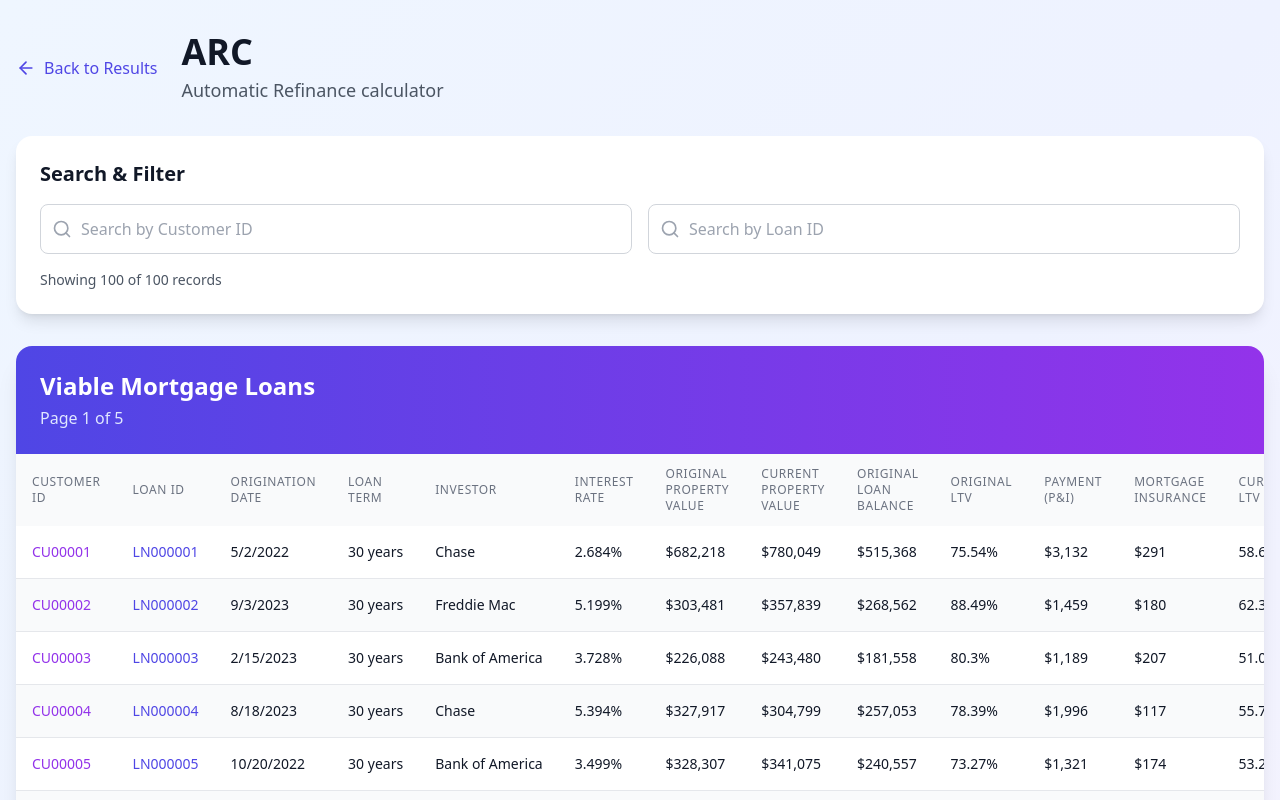
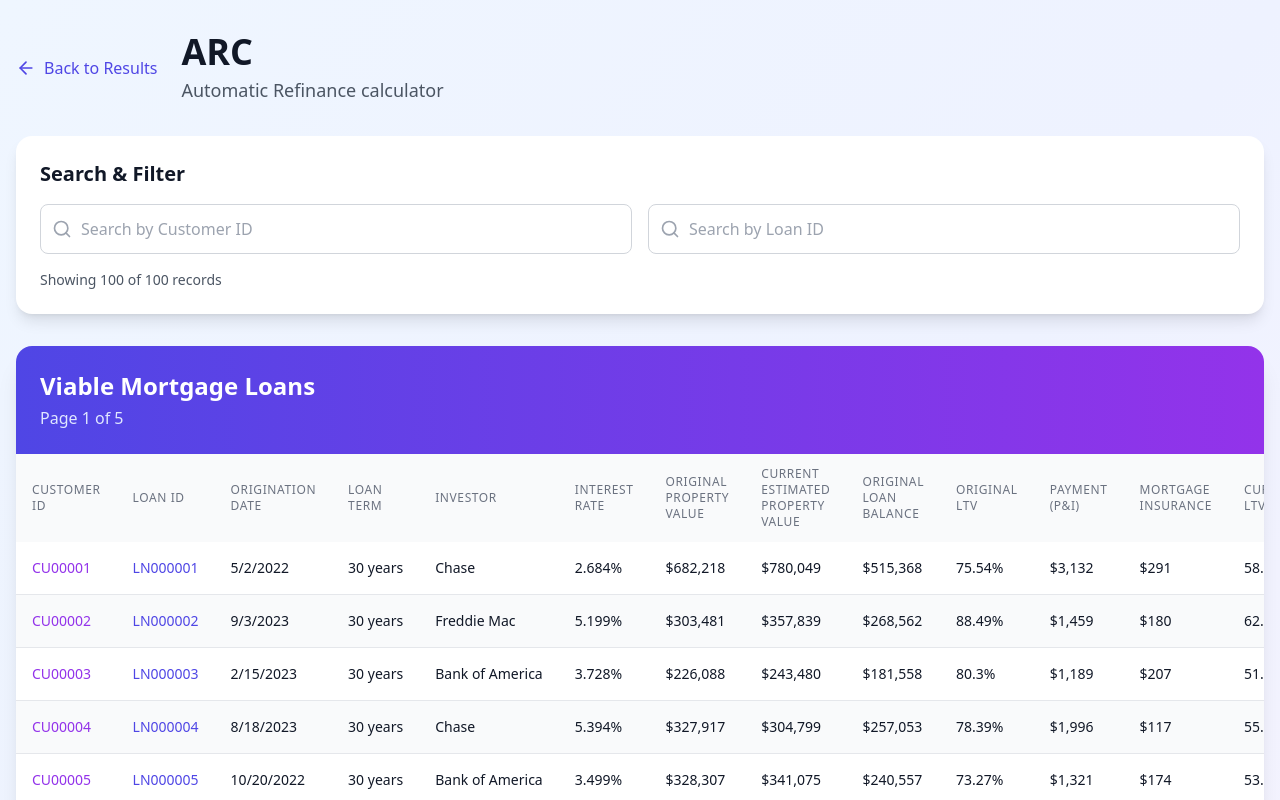
Before and after one commit to sharath-tiger/arc_frontend, a React (Vite) app: page /loan-table in a window 1280 px wide. Shown: the top 800 px of the page. Built offline with nearby package versions, Linux system fonts and the light colour scheme.

Commit message:
Updated LoanTablePage.tsx

```diff
--- a/src/components/LoanTablePage.tsx
+++ b/src/components/LoanTablePage.tsx
@@ -175,14 +175,14 @@ function LoanTablePage() {
 
                     <th className="px-4 py-3 text-left text-xs font-medium text-gray-500 uppercase tracking-wider">Interest Rate</th>
                     <th className="px-4 py-3 text-left text-xs font-medium text-gray-500 uppercase tracking-wider">Original Property Value</th>
-                    <th className="px-4 py-3 text-left text-xs font-medium text-gray-500 uppercase tracking-wider">Current Property Value</th>
+                    <th className="px-4 py-3 text-left text-xs font-medium text-gray-500 uppercase tracking-wider">Current Estimated Property Value</th>
                     <th className="px-4 py-3 text-left text-xs font-medium text-gray-500 uppercase tracking-wider">Original Loan Balance</th>
                     <th className="px-4 py-3 text-left text-xs font-medium text-gray-500 uppercase tracking-wider">Original LTV</th>
                     <th className="px-4 py-3 text-left text-xs font-medium text-gray-500 uppercase tracking-wider">Payment (P&I)</th>
                     <th className="px-4 py-3 text-left text-xs font-medium text-gray-500 uppercase tracking-wider">Mortgage Insurance</th>
                     <th className="px-4 py-3 text-left text-xs font-medium text-gray-500 uppercase tracking-wider">Current LTV</th>
                     <th className="px-4 py-3 text-left text-xs font-medium text-gray-500 uppercase tracking-wider">Current Loan Balance</th>
-                    <th className="px-4 py-3 text-left text-xs font-medium text-gray-500 uppercase tracking-wider">Calculated LTV</th>
+                    <th className="px-4 py-3 text-left text-xs font-medium text-gray-500 uppercase tracking-wider">Calculated New LTV</th>
                   </tr>
                 </thead>
                 <tbody className="bg-white divide-y divide-gray-200">
```
